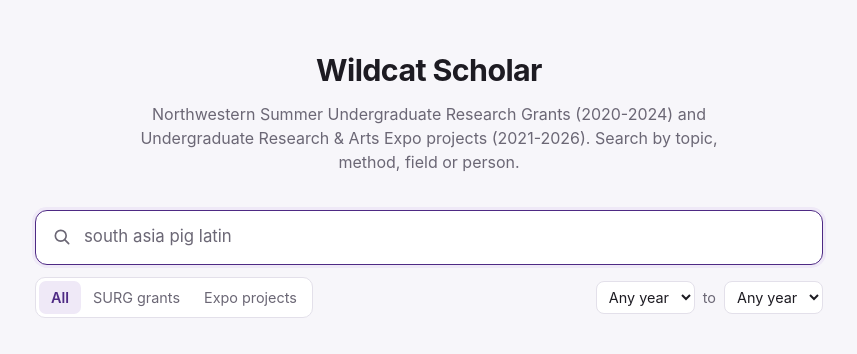
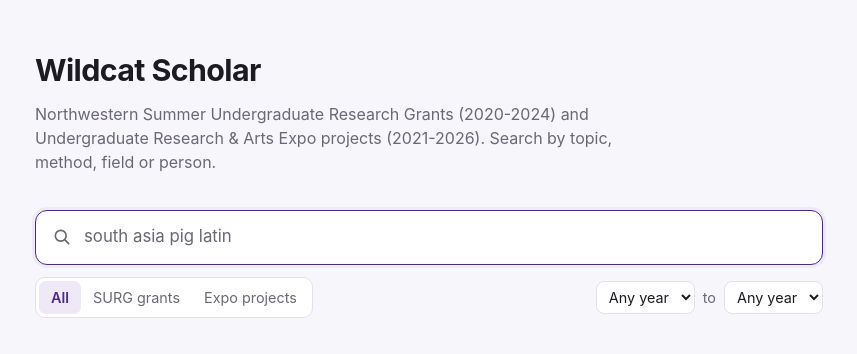
Before and after one commit to ishanjmukherjee/grantsearch, a React (Vite) app in the folder frontend/: page / in a window 1280 px wide. Shown: the top 354 px of the page, without its empty margins (211-1068 px from the left). Built offline with nearby package versions, Linux system fonts and the light colour scheme.

Commit message:
Revert "Center the page header"
This reverts commit 3fb1453656027d1df42573f05552525e65754ee6.

```diff
--- a/frontend/src/index.css
+++ b/frontend/src/index.css
@@ -46,10 +46,6 @@
   padding: 48px 16px 80px;
 }
 
-header {
-  text-align: center;
-}
-
 h1 {
   font-size: 1.9rem;
   letter-spacing: -0.02em;
@@ -58,7 +54,7 @@
 
 .lede {
   color: var(--muted);
-  margin: 0 auto 28px;
+  margin: 0 0 28px;
   max-width: 62ch;
 }
 
```
